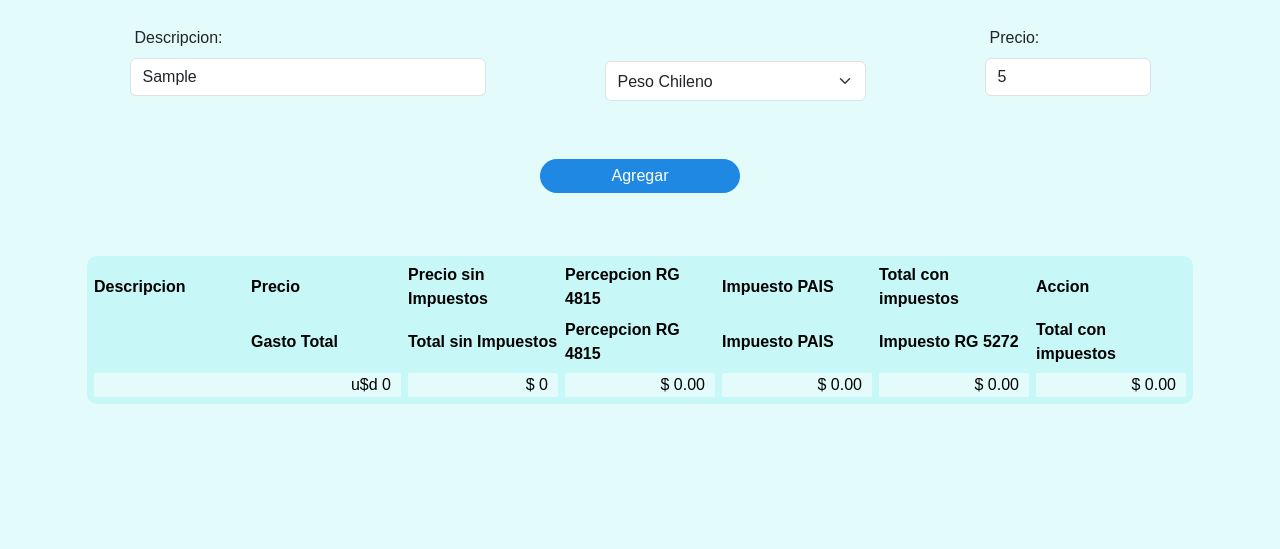
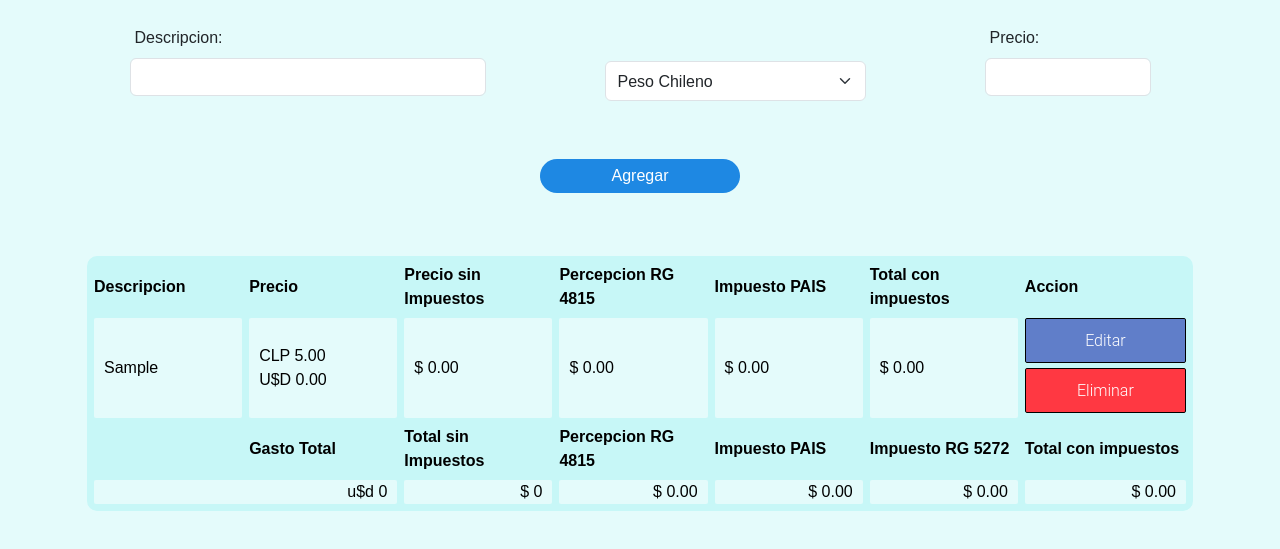
Before and after one commit to kevinco7/jsPFDominguezAnsorena, a plain HTML site: page index.html in a window 1280 px wide. Both pictures are taken after typing "Sample", "5" into the empty fields and a click on the button "Agregar". Shown: the part 77-626 px from the top of the page. Drawn offline with nearby package versions, Linux system fonts and the light colour scheme; some packages are replaced by stand-ins of ours; no server answers; a script that the page names is missing.

Commit message:
optimizacion de carga de productos

```diff
--- a/assets/js/app.js
+++ b/assets/js/app.js
@@ -2,6 +2,7 @@ const valorImpuesto = 0.3;
 const valorRetencion = 0.45;
 const valorBienesPersonales = 0.25;
 const SALIR = "ESC";
+
 let productos = JSON.parse(localStorage.getItem("producto")) || [];
 let precioCompra = parseFloat(0).toFixed(2);
 let valorDolar = parseFloat(0).toFixed(2);
@@ -120,7 +121,7 @@ function cargarCompra(e) {
         agregarProducto();
       }
       resolve();
-    }, 5000);
+    }, 1700);
   });
 }
 
@@ -143,6 +144,8 @@ function agregarProducto() {
   formulario.reset();
   limpiarObjeto();
 }
+
+
 
 function mostrarProductos() {
   //funcion para limpiar el listado y que no se repita con lo creado
@@ -176,7 +179,7 @@ function mostrarProductos() {
     let tdNombre = document.createElement("td");
     tdNombre.textContent = `${producto.descripcion}`;
     $tr.appendChild(tdNombre);
-    let tdPrecio = document.createElement("td");
+    let tdPrecio = document.createElement("td",);
     tdPrecio.innerHTML = `${producto.monedaCompra} ${producto.precio} <br>
                           U$D ${producto.precioTarjeta}`;
 
```
Also changed, not shown: index.html (+1 -0 lines), assets/css/style.css (line endings or trailing spaces).
